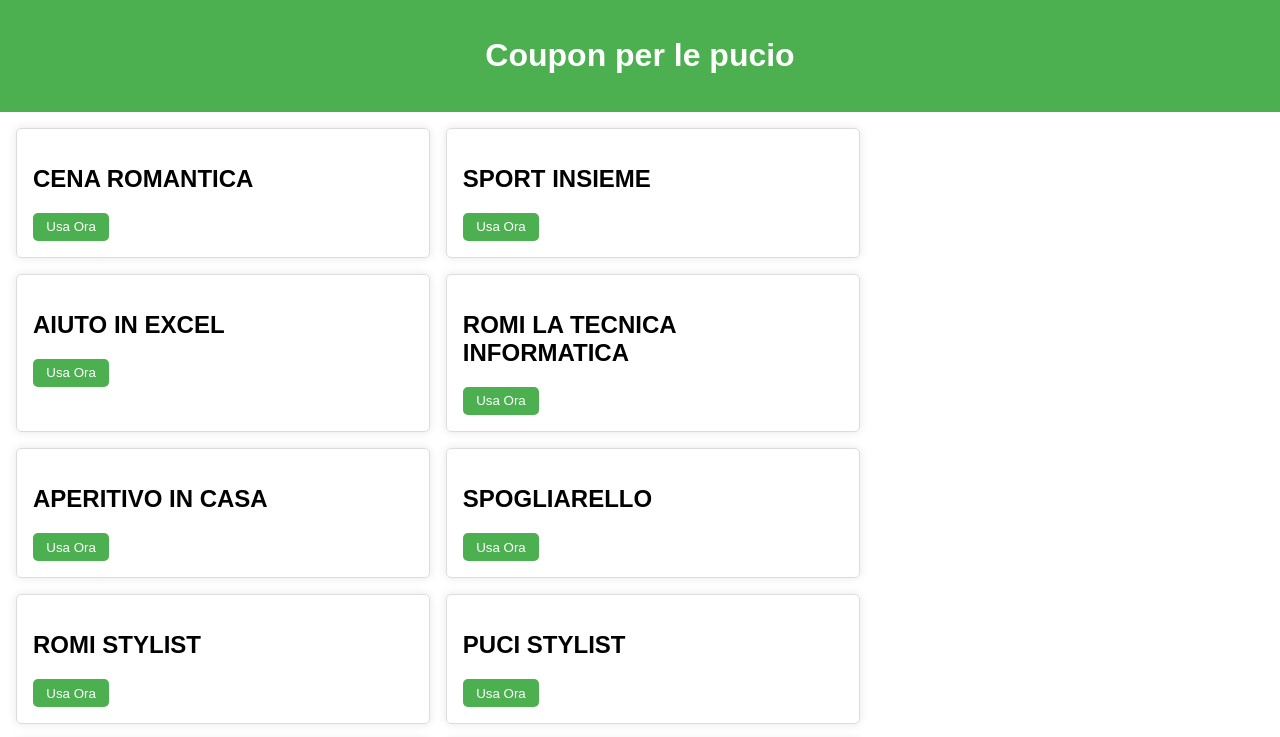
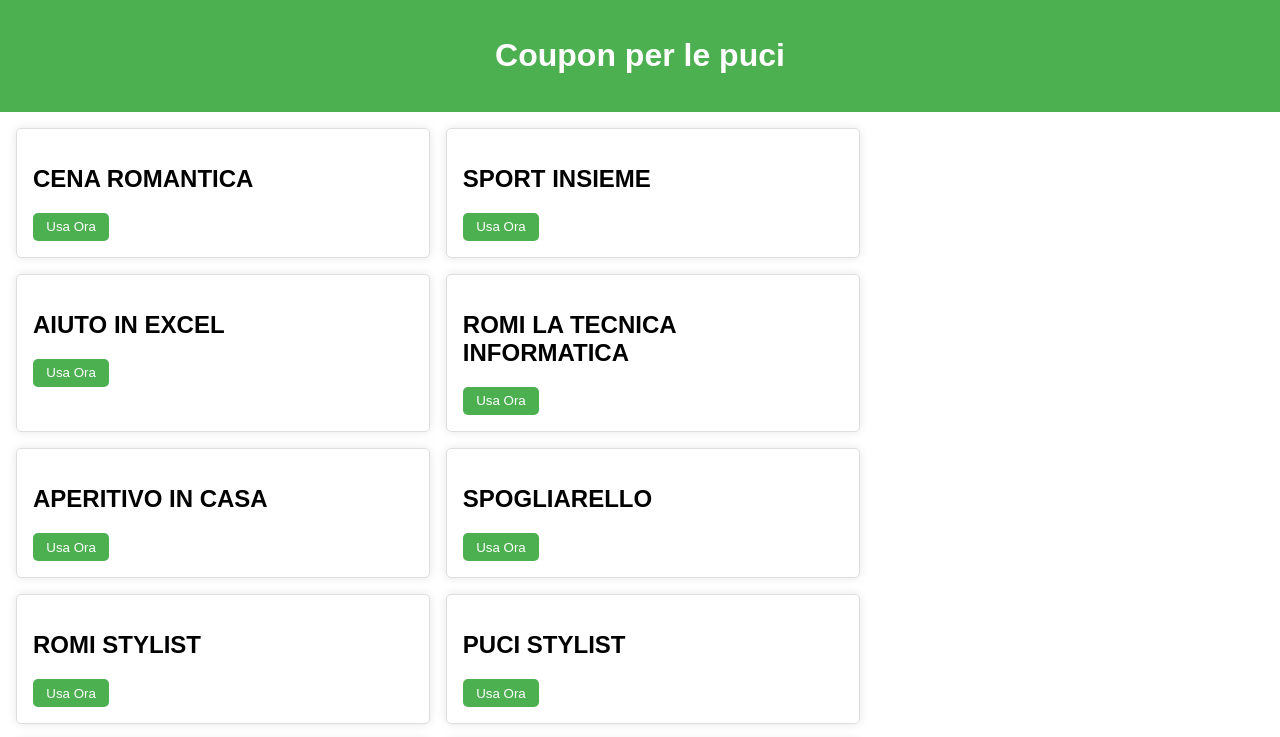
Before and after one commit to romiii220011/COUPON-LE-PUCI, a plain HTML site: page index.html in a window 1280 px wide. Shown: the top 737 px of the page. Drawn offline with Linux system fonts and the light colour scheme.

Commit message:
Update index.html

```diff
--- a/index.html
+++ b/index.html
@@ -8,7 +8,7 @@
 </head>
 <body>
     <header>
-        <h1>Coupon per le pucio</h1>
+        <h1>Coupon per le puci</h1>
     </header>
     <main>
         <section id="coupons">
```
